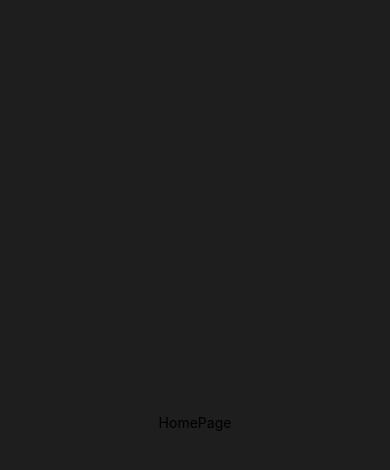
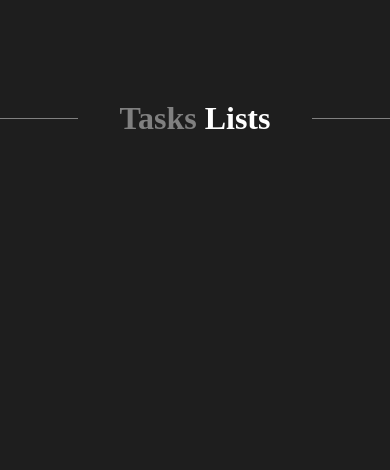
Before and after one commit to NM-2000/To_Do_App, a React Native app: screen /HomePage in a window 390 px wide. Shown: the top 470 px of the page. Built offline with nearby package versions, Linux system fonts and the light colour scheme.

Commit message:
Implemented HomePage Title

```diff
--- a/src/todo/HomePage.tsx
+++ /dev/null
@@ -1,24 +0,0 @@
-import { NativeStackNavigationHelpers } from '@react-navigation/native-stack/lib/typescript/src/types';
-import React, { memo } from 'react';
-import { View, StyleSheet, Text } from 'react-native';
-
-const styles = StyleSheet.create({
-    homepageContainerStyle: {
-        flex: 1,
-        backgroundColor: 'rgb(30,30,30)',
-        alignItems: 'center',
-        justifyContent: 'center',
-    }
-});
-
-const HomePage: React.FC<{ navigation: NativeStackNavigationHelpers }> = ({ navigation }) => {
-
-    return (
-        <View style={styles.homepageContainerStyle} >
-            <Text>HomePage</Text>
-        </View>
-    );
-
-};
-
-export default memo(HomePage);
--- /dev/null
+++ b/src/todo/homepage/HomePage.tsx
@@ -0,0 +1,44 @@
+import { NativeStackNavigationHelpers } from '@react-navigation/native-stack/lib/typescript/src/types';
+import React, { memo } from 'react';
+import { View, StyleSheet, Text } from 'react-native';
+import HomePageTitle from './HomePageTitle';
+
+const styles = StyleSheet.create({
+    homepageContainerStyle: {
+        flex: 1,
+        backgroundColor: 'rgb(30,30,30)',
+        paddingTop: 100,
+    }
+});
+
+const HomePage: React.FC<{ navigation: NativeStackNavigationHelpers }> = ({ navigation }) => {
+
+    return (
+        <View style={styles.homepageContainerStyle} >
+            {
+                /**
+                 * Header Implementation / Static Section
+                 */
+                <HomePageTitle />
+            }
+            {
+                /**
+                 * Add Task List Implementation / Static Section
+                 */
+            }
+            {
+                /**
+                 * Horizontal ScrollView/Flatlist to Show Task Lists / Variable Section
+                 */
+            }
+            {
+                /**
+                 * Footer for HomePage / Static Section
+                 */
+            }
+        </View>
+    );
+
+};
+
+export default memo(HomePage);
--- /dev/null
+++ b/src/todo/homepage/HomePageTitle.tsx
@@ -0,0 +1,59 @@
+import React,  { memo } from 'react';
+import { View, StyleSheet, Text, Dimensions } from 'react-native';
+
+const { width: SCREEN_WIDTH } = Dimensions.get("window");
+
+const styles = StyleSheet.create({
+    titleContainerStyle: {
+        flexDirection: 'row',
+        alignItems: 'center',
+        justifyContent: 'space-between',
+        width: '100%',
+    },
+    linearStyle: {
+        backgroundColor: 'grey',
+        width: '20%',
+        height: 1,
+    },
+    textContainerStyle: {
+        flexDirection: 'row',
+    },
+    firstTextStyle: {
+        fontSize: 32,
+        color: 'grey',
+        fontFamily: 'OpenSans',
+        fontWeight: "900",
+    },
+    lastTextStyle: {
+        fontSize: 32,
+        color: 'white',
+        fontFamily: 'OpenSans',
+        fontWeight: "900",
+    },
+});
+
+const HOME_PAGE_TITLE = {
+    FIRST: 'Tasks ',
+    LAST: 'Lists',
+};
+
+const HomePageTitle: React.FC<{}> = ({}) => {
+
+    return (
+        <View style={styles.titleContainerStyle} >
+            <View style={styles.linearStyle} />
+            <View style={styles.textContainerStyle} >
+                <Text style={styles.firstTextStyle} >
+                    { HOME_PAGE_TITLE.FIRST }
+                </Text>
+                <Text style={styles.lastTextStyle} >
+                    { HOME_PAGE_TITLE.LAST }
+                </Text>
+            </View>
+            <View style={styles.linearStyle} />
+        </View>
+    );
+
+};
+
+export default memo(HomePageTitle);
--- /dev/null
+++ b/src/todo/homepage/index.ts
@@ -0,0 +1,5 @@
+import HomePage from './HomePage';
+
+export {
+    HomePage,
+};
--- a/src/todo/index.ts
+++ b/src/todo/index.ts
@@ -1,5 +1 @@
-import HomePage from './HomePage';
-
-export {
-    HomePage
-};
+export * from './homepage';
```
